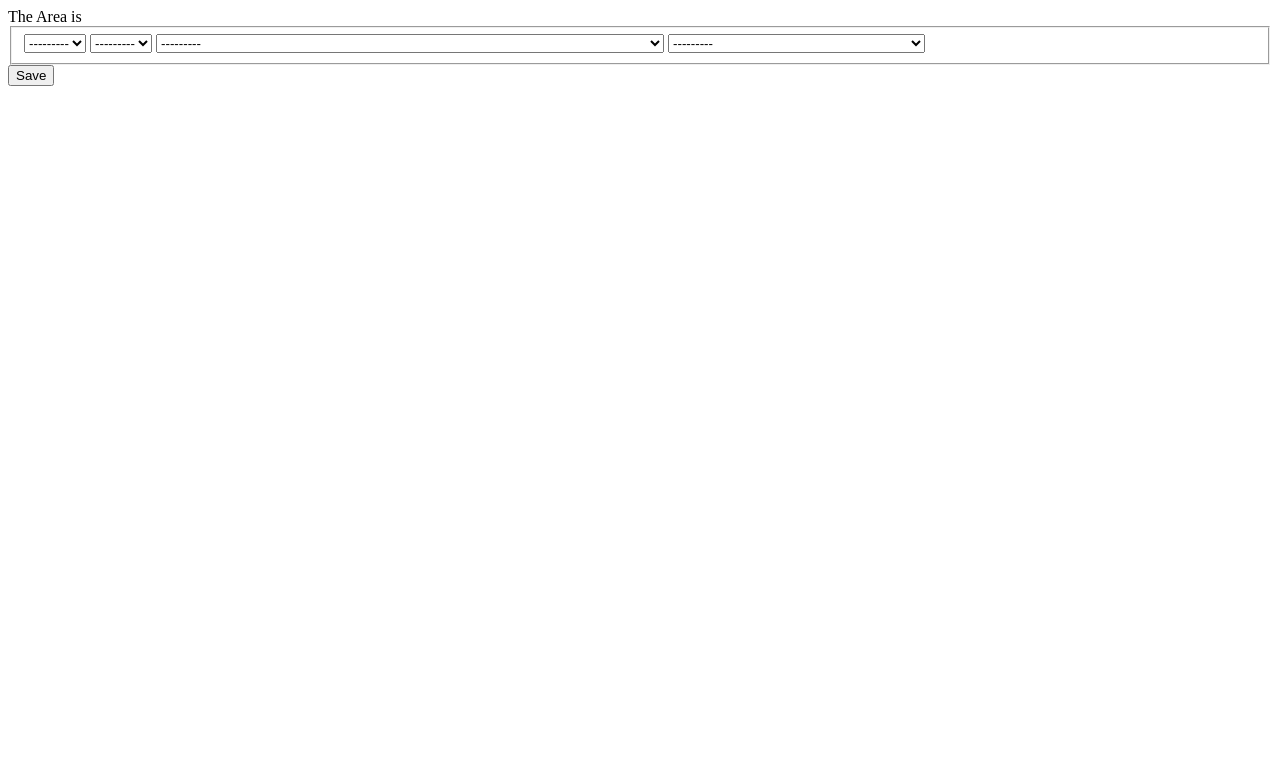
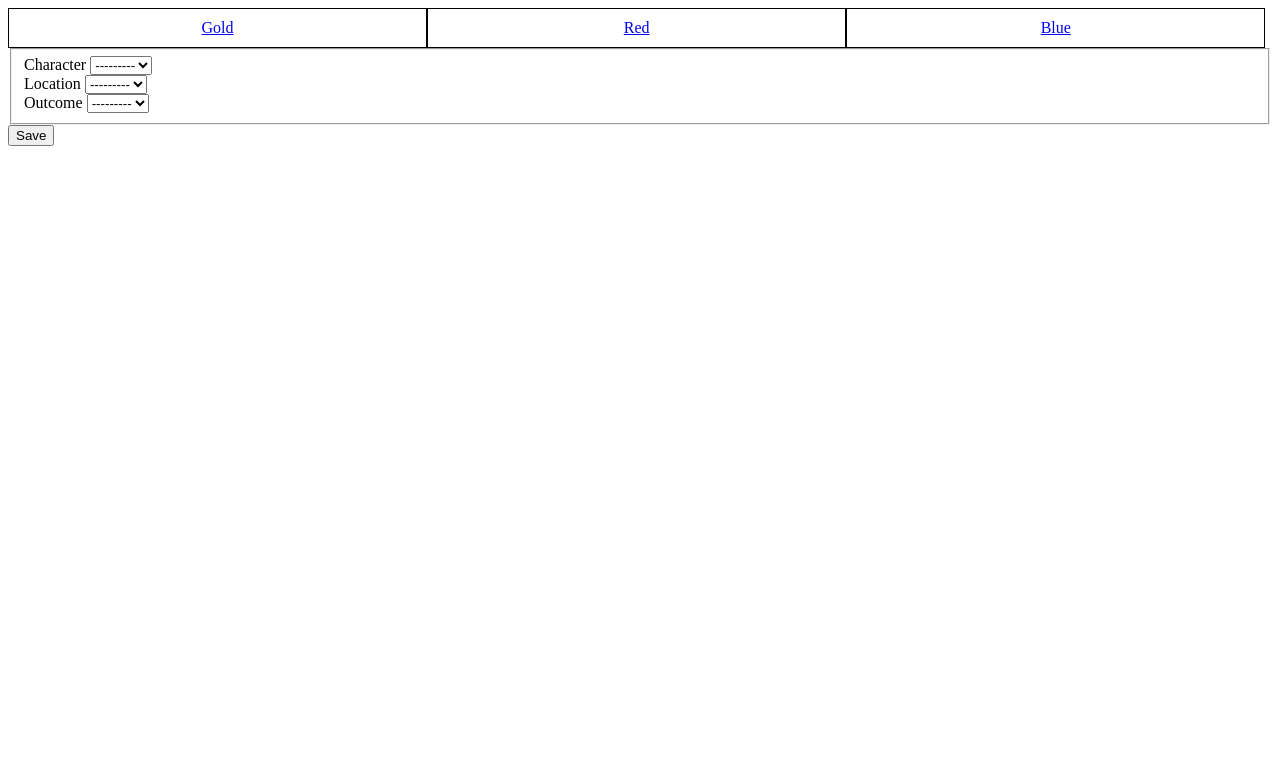
Before and after one commit to PXTrials/EldenRingCensus, a Django app: page /census/record?role=1 in a window 1280 px wide. Shown: the top 783 px of the page. Run offline with Django 5.2, Linux system fonts and the light colour scheme; data comes from the database, SQL or seed files in the repository; data that the repository does not hold is empty; parts of the project's set-up code (start-up, migrations or seed data) failed here and were passed over.

Commit message:
Working Record Encounter form, Added player model

```diff
--- a/census/admin.py
+++ b/census/admin.py
@@ -6,5 +6,6 @@ from .models import *
 admin.site.register(Area)
 admin.site.register(Location)
 admin.site.register(Outcome)
+admin.site.register(Player)
 admin.site.register(Character)
 admin.site.register(Encounter)
--- a/census/forms.py
+++ b/census/forms.py
@@ -3,6 +3,11 @@ from .models import *
 
 class EncounterForm(forms.Form):
     character = forms.ModelChoiceField(label="Character", queryset=Character.objects.all())
-    role = forms.ModelChoiceField(label="Role", queryset=Role.objects.all())
-    location = forms.ModelChoiceField(label="Location", queryset=Location.objects.all())
+    #role = forms.ModelChoiceField(label="Role", queryset=Role.objects.all())
+    role = forms.CharField(widget=forms.HiddenInput())
+    location = forms.ModelChoiceField(label="Location", queryset=Location.objects.order_by('sort_order'))
     outcome = forms.ModelChoiceField(label="Outcome", queryset=Outcome.objects.all())
+
+    def __init__(self, *args, **kwargs):
+        super().__init__(*args, **kwargs)
+        self.fields['outcome'].queryset = Outcome.objects.filter(role_id= args[0]['role']).order_by('sort_order')
--- a/census/migrations/seed_data/regions.json
+++ b/census/migrations/seed_data/regions.json
@@ -1,6 +1,6 @@
 [
 {"map":"Limgrave", "name":"Church of Dragon Communion"},
-{"map":"Limgrave", "name":"The First Step, Church of Elleh"},
+{"map":"Limgrave", "name":"The First Step"},
 {"map":"Limgrave", "name":"Seaside Ruins"},
 {"map":"Limgrave", "name":"Mistwood Outskirts, Fort Haight West"},
 {"map":"Limgrave", "name":"Agheel Lake North, Murkwater Coast, Gatefront Ruins"},
@@ -148,9 +148,8 @@
 {"map":"Mountaintops of the Giants", "name":"Central Mountaintops"},
 {"map":"Mountaintops of the Giants", "name":"Castle Sol"},
 {"map":"Mountaintops of the Giants", "name":"Spiritcaller's Cave"},
-{"map":"Mountaintops of the Giants", "name":"Castle Sol Main Gate, Church of the Eclipse"},
-{"map":"Mountaintops of the Giants", "name":"Castle Sol Rooftop"},
-{"map":"Flame Peak", "name":"Giants' Gravepost, Foot of the Forge"},
+{"map":"Mountaintops of the Giants", "name":"Castle Sol"},
+{"map":"Flame Peak", "name":"Flame Peak"},
 {"map":"Flame Peak", "name":"Fire Giant"},
 {"map":"Flame Peak", "name":"Giants' Mountaintop Catacombs"},
 {"map":"Flame Peak", "name":"Giant-Conquering Hero's Grave"},
@@ -202,16 +201,22 @@
 {"map":"Crumbling Farum Azula", "name":"Dragonlord Placidusax"},
 {"map":"Crumbling Farum Azula", "name":"Beside the Great Bridge"},
 {"map":"Crumbling Farum Azula", "name":"Maliketh, the Black Blade"},
+{"map":"Gravesite Plain", "name":"Fog Rift Catacombs"},
+{"map":"Gravesite Plain", "name":"Ruined Forge Lava Intake"},
+{"map":"Gravesite Plain", "name":"Rivermouth Cave"},
+{"map":"Gravesite Plain", "name":"Dragon's Pit"},
+{"map":"Gravesite Plain", "name":"Dragon's Pit Terminus"},
+{"map":"Gravesite Plain", "name":"Gravesite Plain"},
+{"map":"Gravesite Plain", "name":"Ellac River Cave"},
+{"map":"Gravesite Plain", "name":"Pillar Path"},
+{"map":"Gravesite Plain", "name":"Belurat Gaol"},
+{"map":"Gravesite Plain", "name":"Ellac River Downstream"},
 {"map":"Belurat", "name":"Theatre of the Divine Beast"},
 {"map":"Belurat", "name":"Belurat, Tower Settlement"},
 {"map":"Belurat", "name":"Stagefront"},
-{"map":"Enir-Ilim", "name":"Gate of Divinity"},
-{"map":"Enir-Ilim", "name":"Outer Wall"},
-{"map":"Enir-Ilim", "name":"Spiral Rise"},
-{"map":"Enir-Ilim", "name":"Cleansing Chamber Anteroom"},
-{"map":"Enir-Ilim", "name":"Divine Gate Front Staircase"},
+{"map":"Castle Ensis", "name":"Castle Ensis"},
+{"map":"Castle Ensis", "name":"Ensis Moongazing Grounds"},
 {"map":"Shadow Keep", "name":"Main Gate"},
-{"map":"Shadow Keep", "name":"Main Gate Plaza"},
 {"map":"Shadow Keep", "name":"Church District Entrance"},
 {"map":"Shadow Keep", "name":"Sunken Chapel"},
 {"map":"Shadow Keep", "name":"Tree-Worship Sanctum"},
@@ -223,31 +228,19 @@
 {"map":"Specimen Storehouse", "name":"Back Section"},
 {"map":"Specimen Storehouse", "name":"Loft"},
 {"map":"Specimen Storehouse", "name":"West Rampart"},
+{"map":"Cerulean Coast", "name":"Cerulean Coast"},
+{"map":"Cerulean Coast", "name":"The Fissure"},
+{"map":"Charo's Hidden Grave", "name":"Charo's Hidden Grave"},
+{"map":"Charo's Hidden Grave", "name":"Lamenter's Gaol"},
 {"map":"Stone Coffin Fissure", "name":"Garden of Deep Purple"},
 {"map":"Stone Coffin Fissure", "name":"Stone Coffin Fissure"},
 {"map":"Stone Coffin Fissure", "name":"Fissure Cross"},
 {"map":"Stone Coffin Fissure", "name":"Fissure Waypoint & Depths"},
+{"map":"Abyssal Woods", "name":"Abyssal Woods"},
+{"map":"Abyssal Woods", "name":"Forsaken Graveyard"},
 {"map":"Midra's Manse", "name":"Discussion Chamber"},
 {"map":"Midra's Manse", "name":"Manse Hall"},
 {"map":"Midra's Manse", "name":"Midra's Library"},
-{"map":"Gravesite Plain", "name":"Fog Rift Catacombs"},
-{"map":"Gravesite Plain", "name":"Ruined Forge Lava Intake"},
-{"map":"Gravesite Plain", "name":"Rivermouth Cave"},
-{"map":"Gravesite Plain", "name":"Dragon's Pit"},
-{"map":"Gravesite Plain", "name":"Dragon's Pit Terminus"},
-{"map":"Gravesite Plain", "name":"Gravesite Plain"},
-{"map":"Gravesite Plain", "name":"Ellac River Cave"},
-{"map":"Gravesite Plain", "name":"Pillar Path"},
-{"map":"Gravesite Plain", "name":"Belurat Gaol"},
-{"map":"Gravesite Plain", "name":"Ellac River Downstream"},
-{"map":"Charo's Hidden Grave", "name":"Charo's Hidden Grave"},
-{"map":"Charo's Hidden Grave", "name":"Lamenter's Gaol"},
-{"map":"Castle Ensis", "name":"Castle Ensis"},
-{"map":"Castle Ensis", "name":"Ensis Moongazing Grounds"},
-{"map":"Cerulean Coast", "name":"Cerulean Coast"},
-{"map":"Cerulean Coast", "name":"The Fissure"},
-{"map":"Abyssal Woods", "name":"Abyssal Woods"},
-{"map":"Abyssal Woods", "name":"Forsaken Graveyard"},
 {"map":"Jagged Peak", "name":"Foot of the Jagged Peak"},
 {"map":"Jagged Peak", "name":"Mountainside"},
 {"map":"Jagged Peak", "name":"Summit"},
@@ -270,4 +263,9 @@
 {"map":"Scaduview", "name":"Scaduview"},
 {"map":"Scaduview", "name":"Shadow Keep, Back Gate"},
 {"map":"Scaduview", "name":"Hinterland"}
+{"map":"Enir-Ilim", "name":"Gate of Divinity"},
+{"map":"Enir-Ilim", "name":"Outer Wall"},
+{"map":"Enir-Ilim", "name":"Spiral Rise"},
+{"map":"Enir-Ilim", "name":"Cleansing Chamber Anteroom"},
+{"map":"Enir-Ilim", "name":"Divine Gate Front Staircase"},
 ]
--- a/census/models.py
+++ b/census/models.py
@@ -8,7 +8,14 @@ class Platform(models.Model):
     def __str__(self):
         return self.name
 
+class Player(models.Model):
+    name = models.CharField(max_length=30, unique=True)
+
+    def __str__(self):
+        return self.name
+
 class Character(models.Model):
+    player = models.ForeignKey(Player, on_delete=models.PROTECT)
     name = models.CharField(max_length=30)
     platform = models.ForeignKey(Platform, on_delete=models.PROTECT)
     rune_level = models.PositiveSmallIntegerField(
@@ -54,7 +61,7 @@ class Outcome(models.Model):
     sort_order = models.PositiveSmallIntegerField(default=10)
 
     def __str__(self):
-        return f'{self.role}:{self.wl()}: {self.description}'
+        return f'{self.wl()}: {self.description}'
 
     def wl(self):
         if self.is_win:
@@ -62,7 +69,7 @@ class Outcome(models.Model):
         elif self.is_loss:
             return 'Loss'
         else:
-            return 'No Result'
+            return 'Neutral'
 
 
 class Encounter(models.Model):
--- a/census/templates/census/record.html
+++ b/census/templates/census/record.html
@@ -1,13 +1,39 @@
 
-The Area is {{ area }}
+<style>
+a.button{
+    display:block;
+    float:left;
+    overflow:hidden;
+    width: 33%;
+    border: 1px solid black;
+    padding: 10px 0;
+    text-align: center;
+}
+.clear {
+    clear:both;
+}
+</style>
+
+<a class="button" href="{% url 'census:record' %}?role=1">Gold</a>
+<a class="button" href="{% url 'census:record' %}?role=2">Red</a>
+<a class="button" href="{% url 'census:record' %}?role=3">Blue</a>
+<div class="clear"></div>
 
 <form action="{% url 'census:record' %}" method="post">
     {% csrf_token %}
+    {% if form %}
     <fieldset>
+        <label>Character</label>
         {{ form.character }}
+        <br />
         {{ form.role }}
+        <label>Location</label>
         {{ form.location }}
+        <br />
+        <label>Outcome</label>
         {{ form.outcome }}
+        <br />
     </fieldset>
     <input type="submit" name="operation" value="Save" />
+    {% endif %}
 </form>
--- a/census/views.py
+++ b/census/views.py
@@ -1,5 +1,6 @@
 from django.shortcuts import render
 from django.http import HttpResponse, HttpResponseRedirect
+from django.urls import reverse
 from .models import *
 from .forms import *
 
@@ -17,9 +18,15 @@ def record(request):
                 location_id= request.POST['location'],
                 outcome_id= request.POST['outcome'],
             )
-            return HttpResponseRedirect("census:record")
+            #return HttpResponseRedirect(reverse("census:record"))
+            return HttpResponseRedirect(f"/census/record?role={request.POST['role']}&character={request.POST['character']}")
     else:
-        context = {
-            "form": EncounterForm()
-        }
+        if 'role' in request.GET:
+            context = {
+                "form": EncounterForm(request.GET)
+            }
+        else:
+            context = {
+                "form": None
+            }
     return render(request, "census/record.html", context)
```
Also changed, not shown: census/migrations/0007_seed_outcome.py, census/migrations/0009_player_character_player.py (added), census/migrations/0010_character_player.py (added).
